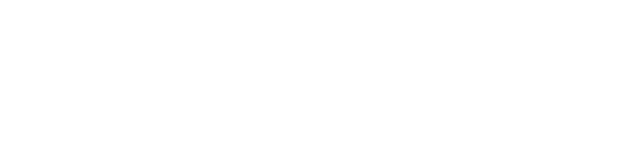
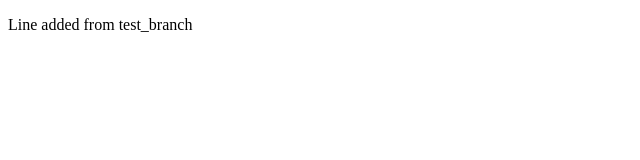
Before and after one commit to Karak10/test, a plain HTML site: page index.html in a window 1280 px wide. Shown: the whole page, without its empty margins (0-640 px from the left). Drawn offline with Linux system fonts and the light colour scheme.

Commit message:
Added test_branch line

```diff
--- a/index.html
+++ b/index.html
@@ -7,5 +7,6 @@
     <title>Document</title>
 </head>
 <body>
+    <p>Line added from test_branch</p>
 </body>
 </html>
```
